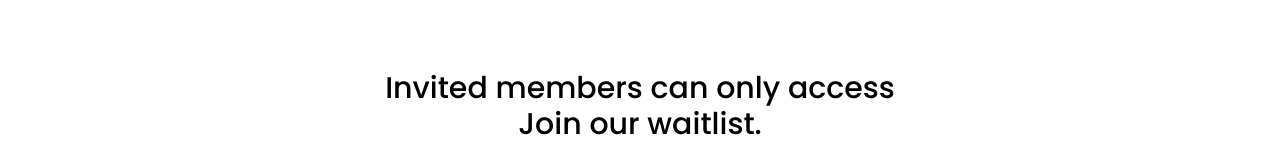
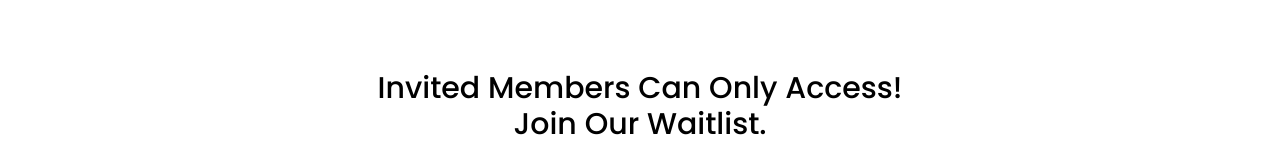
Before and after one commit to itsmesikandar/swavy.in.github.io, a plain HTML site: page index.html in a window 1280 px wide. Shown: the part 4392-4555 px from the top of the page. Drawn offline with nearby package versions, Linux system fonts and the light colour scheme.

Commit message:
Update index.html

```diff
--- a/index.html
+++ b/index.html
@@ -268,7 +268,7 @@
       <div class="container">
         <div class="contact-us-bgimage grid-margin " >
           <div class="pb-4">
-            <h3 class="px-3 px-md-0 m-0 fw" data-aos="fade-down">Invited members can only access<br>Join our waitlist.</h3>
+            <h3 class="px-3 px-md-0 m-0 fw" data-aos="fade-down">Invited Members Can Only Access!<br>Join Our Waitlist.</h3>
           </div>
           <div data-aos="fade-up">
             <div class="col-12  offset-sm-3 col-sm-6 offset-sm-3 offset-lg-4 col-lg-4 offset-lg-4 ">
```
